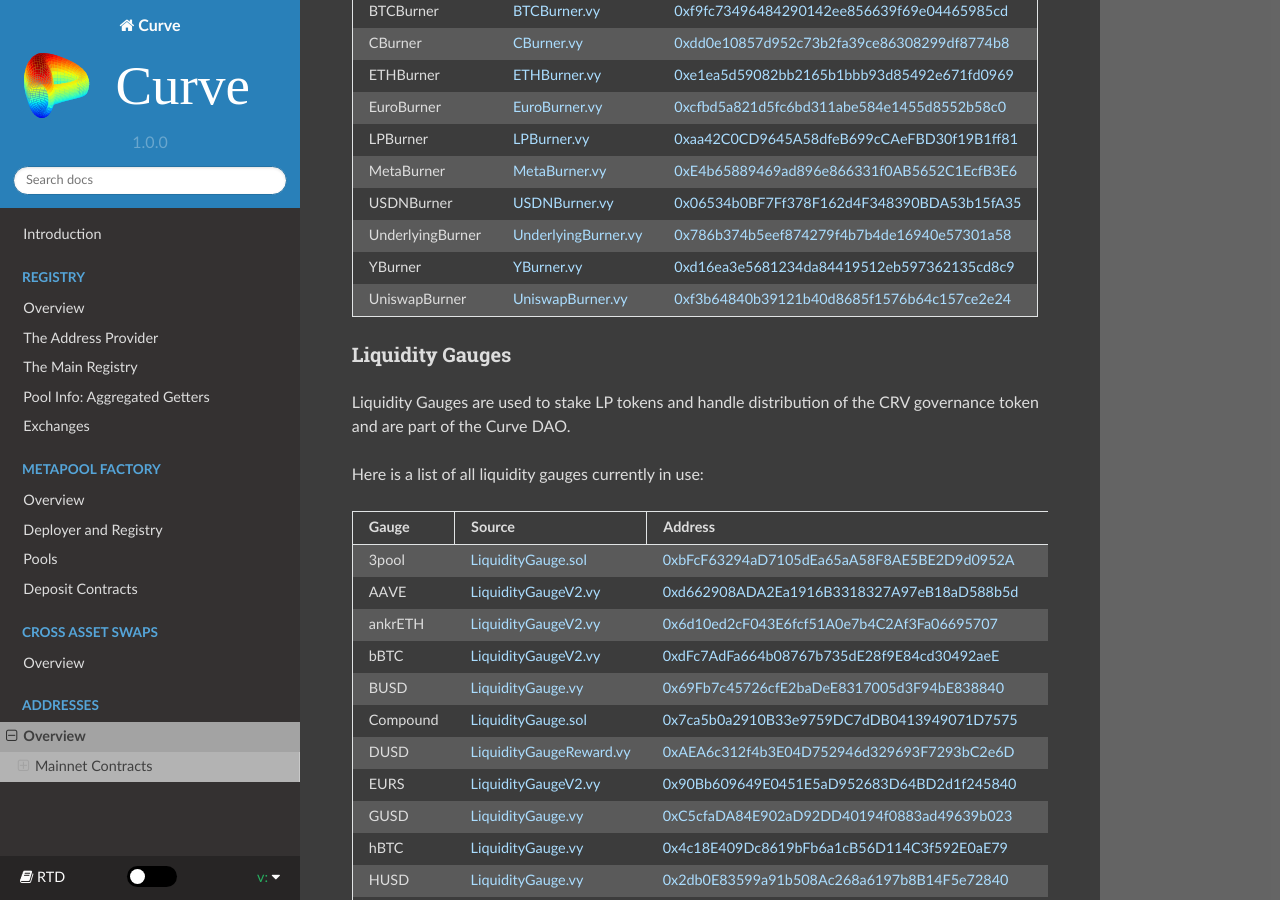
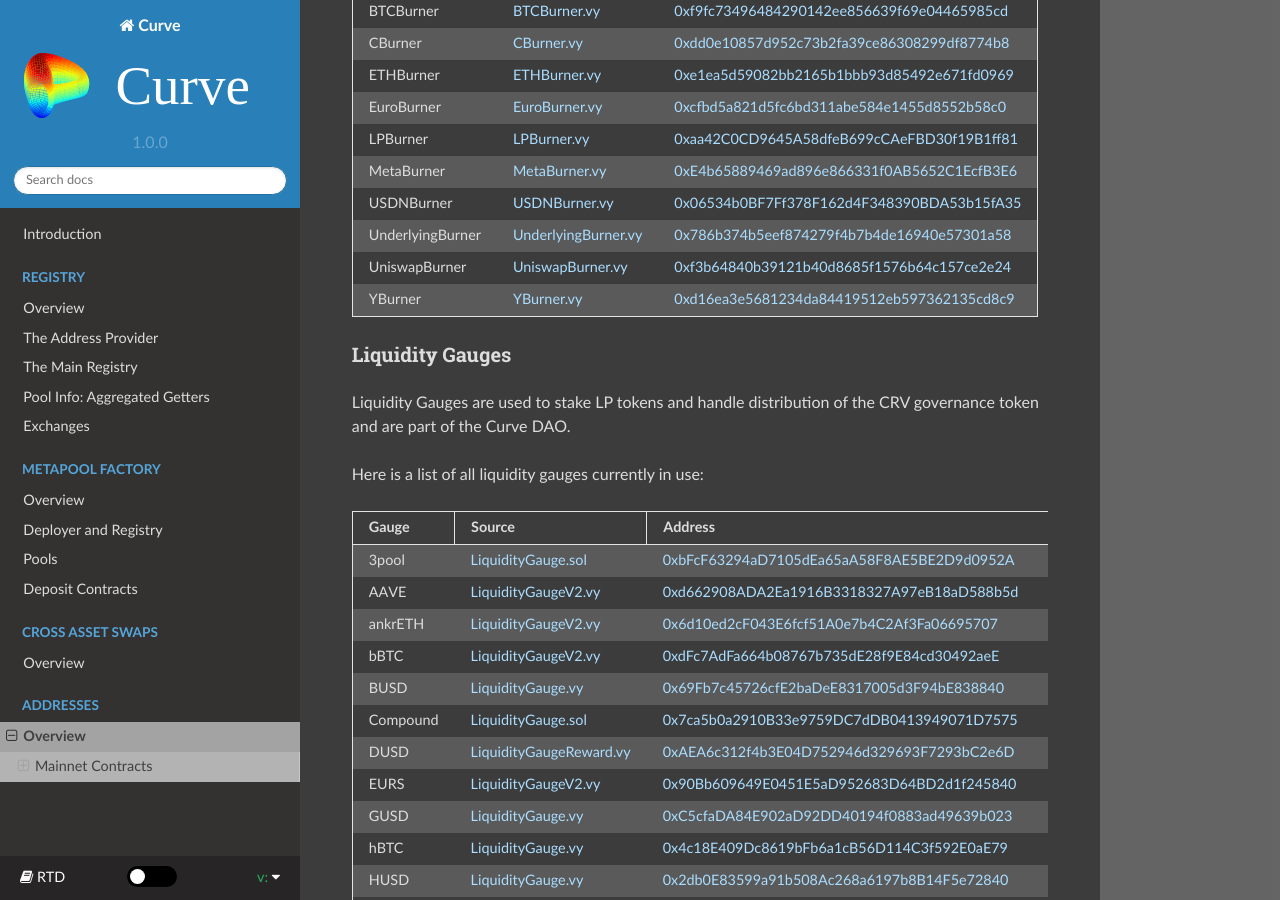
Before and after one commit to softlinkprotocol/curve-docs, a Sphinx documentation site: the page built from docs/addresses-overview.rst, in a window 1280 px wide and 900 px high, scrolled down 3734 px. Built offline with Sphinx 7.4.7 and the Read the Docs theme 2.0.0, drawn with Linux system fonts in a browser that asks for light colours.

```diff
--- a/docs/addresses-overview.rst
+++ b/docs/addresses-overview.rst
@@ -136,8 +136,8 @@ Here is a list of all burner contracts currently in use:
    MetaBurner, `MetaBurner.vy <https://github.com/curvefi/curve-dao-contracts/blob/master/contracts/burners/MetaBurner.vy>`_, `0xE4b65889469ad896e866331f0AB5652C1EcfB3E6 <https://etherscan.io/address/0xE4b65889469ad896e866331f0AB5652C1EcfB3E6#code>`_
    USDNBurner, `USDNBurner.vy <https://github.com/curvefi/curve-dao-contracts/blob/master/contracts/burners/USDNBurner.vy>`_, `0x06534b0BF7Ff378F162d4F348390BDA53b15fA35 <https://etherscan.io/address/0x06534b0BF7Ff378F162d4F348390BDA53b15fA35#code>`_
    UnderlyingBurner, `UnderlyingBurner.vy <https://github.com/curvefi/curve-dao-contracts/blob/master/contracts/burners/UnderlyingBurner.vy>`_, `0x786b374b5eef874279f4b7b4de16940e57301a58 <https://etherscan.io/address/0x786b374b5eef874279f4b7b4de16940e57301a58#code>`_
+   UniswapBurner, `UniswapBurner.vy <https://github.com/curvefi/curve-dao-contracts/blob/master/contracts/burners/UniswapBurner.vy>`_, `0xf3b64840b39121b40d8685f1576b64c157ce2e24 <https://etherscan.io/address/0xf3b64840b39121b40d8685f1576b64c157ce2e24#code>`_
    YBurner, `YBurner.vy <https://github.com/curvefi/curve-dao-contracts/blob/master/contracts/burners/YBurner.vy>`_, `0xd16ea3e5681234da84419512eb597362135cd8c9 <https://etherscan.io/address/0xd16ea3e5681234da84419512eb597362135cd8c9#code>`_
-   UniswapBurner, `UniswapBurner.vy <https://github.com/curvefi/curve-dao-contracts/blob/master/contracts/burners/UniswapBurner.vy>`_, `0xf3b64840b39121b40d8685f1576b64c157ce2e24 <https://etherscan.io/address/0xf3b64840b39121b40d8685f1576b64c157ce2e24#code>`_
 
 
 Liquidity Gauges
```
